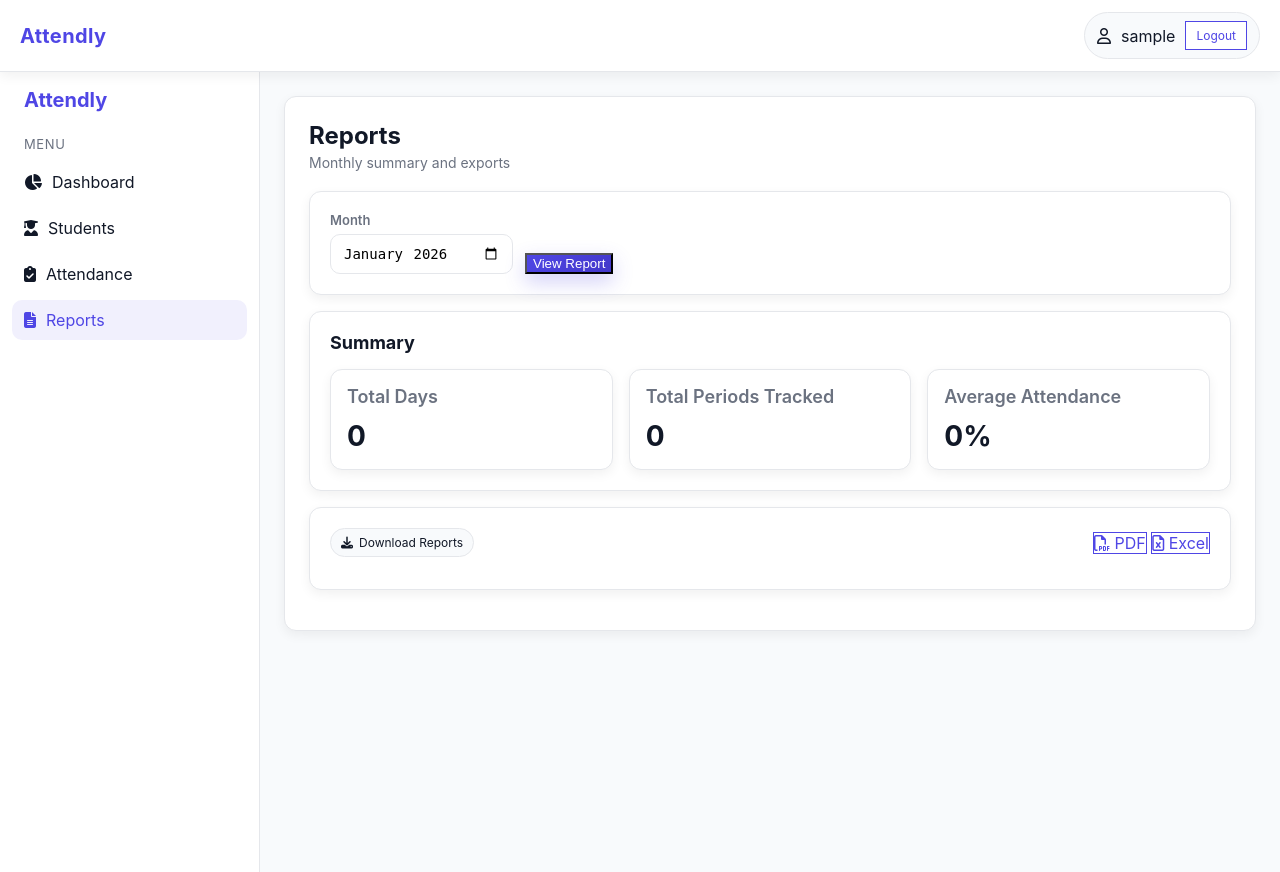
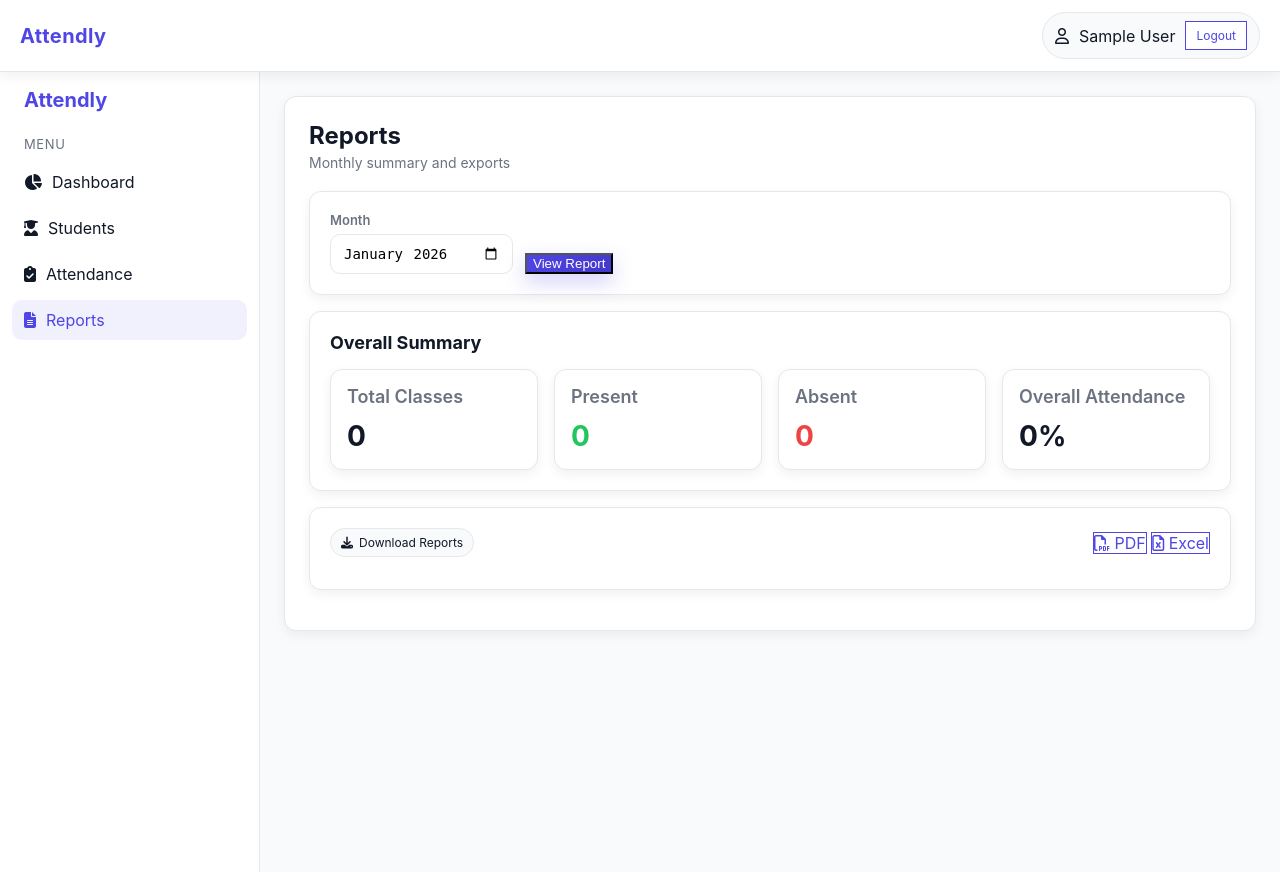
Before and after one commit to muthirevulatharun-netizen/attendance-tracker-16, a Flask app: page /reports in a window 1280 px wide. Run offline with Flask 3, Linux system fonts and the light colour scheme; the visitor is signed in with stand-in values (Sample User, id 1).

Commit message:
Updated files and added Procfile

```diff
--- a/app.py
+++ b/app.py
@@ -1,15 +1,114 @@
 from datetime import date, datetime, timedelta
-from flask import Flask, render_template, request, redirect, url_for, session, jsonify
+from flask import Flask, render_template, request, redirect, url_for, session, jsonify, flash
+from werkzeug.security import generate_password_hash, check_password_hash
 
 app = Flask(__name__)
 app.secret_key = "change-me"  # replace for production
 
-# In-memory demo data. Replace with a database later.
-students = [
-    {"id": 1, "name": "Ram", "roll_no": "101", "clazz": "CSE"},
-    {"id": 2, "name": "Sita", "roll_no": "102", "clazz": "ECE"},
-    {"id": 3, "name": "Aman", "roll_no": "103", "clazz": "ME"},
-]
+@app.context_processor
+def inject_admin_context():
+    """Make admin context available to all templates"""
+    try:
+        user_id = session.get("user_id")
+        is_admin_user = False
+        student_list = []
+        if user_id and user_id in users:
+            is_admin_user = users[user_id].get("role") == "admin"
+            student_list = [{"id": uid, "name": u["name"]} for uid, u in users.items() if u.get("role") == "student"]
+        return {
+            "is_admin": is_admin_user,
+            "student_users": student_list
+        }
+    except:
+        return {"is_admin": False, "student_users": []}
+
+# User database with user IDs and passwords
+# Format: {user_id: {"password_hash": str, "name": str, "role": str}}
+users = {
+    "admin": {
+        "password_hash": generate_password_hash("admin123"),
+        "name": "Administrator",
+        "role": "admin"
+    },
+    "24691A32R8": {
+        "password_hash": generate_password_hash("passwordr8"),
+        "name": "Surya Raju",
+        "role": "student"
+    },
+    "24691A32S8": {
+        "password_hash": generate_password_hash("passwords8"),
+        "name": "Tharun Reddy",
+        "role": "student"
+    },
+    "24691A32T7": {
+        "password_hash": generate_password_hash("passwordt7"),
+        "name": "Vamsi",
+        "role": "student"
+    }
+}
+
+# Students data per user_id
+# Format: {user_id: [list of students]}
+students_data = {
+    "24691A32R8": [
+        {"id": 1, "name": "Surya Raju", "roll_no": "24691A32R8", "clazz": "CSE"},
+    ],
+    "24691A32S8": [
+        {"id": 1, "name": "Tharun Reddy", "roll_no": "24691A32S8", "clazz": "CSE"},
+    ],
+    "24691A32T7": [
+        {"id": 1, "name": "Vamsi", "roll_no": "24691A32T7", "clazz": "CSE"},
+    ],
+}
+
+# Subject-wise attendance data per user_id
+# Format: {user_id: [{"subject": str, "present": int, "total": int}]}
+subject_attendance = {
+    "24691A32R8": [
+        {"subject": "Aptitude", "present": 3, "total": 3},
+        {"subject": "soft skills", "present": 1, "total": 1},
+        {"subject": "Discrete Mathematical Structures", "present": 8, "total": 8},
+        {"subject": "environmental science", "present": 4, "total": 6},
+        {"subject": "Introduction To Data Science", "present": 8, "total": 8},
+        {"subject": "Data Engineering", "present": 8, "total": 8},
+        {"subject": "Data Science Laboratory", "present": 12, "total": 12},
+        {"subject": "Data engineering laboratory", "present": 9, "total": 9},
+        {"subject": "NPTEL-1", "present": 6, "total": 6},
+        {"subject": "NPTEL-2", "present": 5, "total": 5},
+        {"subject": "Code Tantra", "present": 6, "total": 6},
+        {"subject": "devops", "present": 8, "total": 8},
+    ],
+    "24691A32S8": [
+        {"subject": "Aptitude", "present": 3, "total": 3},
+        {"subject": "soft skills", "present": 2, "total": 3},
+        {"subject": "Technical training", "present": 8, "total": 10},
+        {"subject": "Discrete Mathematical Structures", "present": 9, "total": 12},
+        {"subject": "environmental science", "present": 7, "total": 9},
+        {"subject": "DLCO", "present": 6, "total": 8},
+        {"subject": "Introduction To Data Science", "present": 9, "total": 13},
+        {"subject": "Data Engineering", "present": 9, "total": 13},
+        {"subject": "Data Science Laboratory", "present": 12, "total": 18},
+        {"subject": "Data engineering laboratory", "present": 9, "total": 15},
+        {"subject": "NPTEL-1", "present": 8, "total": 9},
+        {"subject": "NPTEL-2", "present": 7, "total": 10},
+        {"subject": "Code Tantra", "present": 8, "total": 8},
+        {"subject": "devops", "present": 8, "total": 13},
+    ],
+    "24691A32T7": [
+        {"subject": "Aptitude", "present": 2, "total": 3},
+        {"subject": "soft skills", "present": 1, "total": 1},
+        {"subject": "Discrete Mathematical Structures", "present": 7, "total": 8},
+        {"subject": "environmental science", "present": 4, "total": 6},
+        {"subject": "Introduction To Data Science", "present": 7, "total": 8},
+        {"subject": "Data Engineering", "present": 5, "total": 8},
+        {"subject": "Data Science Laboratory", "present": 9, "total": 12},
+        {"subject": "Data engineering laboratory", "present": 6, "total": 9},
+        {"subject": "NPTEL-1", "present": 3, "total": 6},
+        {"subject": "NPTEL-2", "present": 3, "total": 5},
+        {"subject": "Code Tantra", "present": 4, "total": 6},
+        {"subject": "devops", "present": 6, "total": 8},
+    ]
+}
 
 # Timetable derived from the provided weekly schedule.
 timetable = {
@@ -28,8 +127,6 @@ timetable = {
         {"period": 3, "subject": "TT", "room": "SRB221", "teacher": "Mrs. Anuradha Prudhivi"},
         {"period": 4, "subject": "23CSD603", "room": "SRB221", "teacher": ""},
         {"period": 5, "subject": "SRB219", "room": "SRB219", "teacher": "NBV / AA / RD"},
-        {"period": 6, "subject": "HA", "room": "", "teacher": ""},
-        {"period": 7, "subject": "HA", "room": "", "teacher": ""},
     ],
     "Wed": [
         {"period": 1, "subject": "23CSD204", "room": "SRB221", "teacher": ""},
@@ -46,8 +143,6 @@ timetable = {
         {"period": 3, "subject": "23MAT108", "room": "SRB221", "teacher": "Dr. Sangeetha Dawan"},
         {"period": 4, "subject": "23CSD106", "room": "SRB221", "teacher": "Dr. K. Nirmala Devi"},
         {"period": 5, "subject": "SS", "room": "SRB221", "teacher": "Dr. Anusha Bharath"},
-        {"period": 6, "subject": "HA", "room": "", "teacher": ""},
-        {"period": 7, "subject": "HA", "room": "", "teacher": ""},
     ],
     "Fri": [
         {"period": 1, "subject": "23MAT108", "room": "SRB221", "teacher": "Dr. Sangeetha Dawan"},
@@ -64,8 +159,6 @@ timetable = {
         {"period": 3, "subject": "23CSD106", "room": "SRB221", "teacher": "Dr. K. Nirmala Devi"},
         {"period": 4, "subject": "23CSD106", "room": "SRB221", "teacher": "Dr. K. Nirmala Devi"},
         {"period": 5, "subject": "23CSD106", "room": "SRB221", "teacher": "Dr. K. Nirmala Devi"},
-        {"period": 6, "subject": "HA", "room": "", "teacher": ""},
-        {"period": 7, "subject": "HA", "room": "", "teacher": ""},
     ],
 }
 
@@ -81,7 +174,7 @@ period_times = {
     7: "16:00 - 17:00",
 }
 
-# attendance_map[yyyy-mm-dd] = {period: "present"|"absent"}
+# attendance_map[user_id][yyyy-mm-dd] = {period: "present"|"absent"}
 attendance_map = {}
 
 
@@ -89,6 +182,27 @@ def require_login():
     if "user" not in session:
         return False
     return True
+
+def is_admin():
+    """Check if current user is admin"""
+    user_id = session.get("user_id")
+    if user_id and user_id in users:
+        return users[user_id].get("role") == "admin"
+    return False
+
+def get_target_user_id():
+    """Get the target user_id for data access (admin can select, others see their own)"""
+    if is_admin():
+        # Admin can view/edit any user's data via query parameter
+        target_id = request.args.get("user_id") or request.form.get("user_id")
+        if target_id and target_id in users:
+            return target_id
+        # If no specific user selected, return first student user
+        student_users = [uid for uid, u in users.items() if u.get("role") == "student"]
+        return student_users[0] if student_users else None
+    else:
+        # Regular users only see their own data
+        return session.get("user_id")
 
 
 @app.route("/")
@@ -101,15 +215,32 @@ def index():
 @app.route("/login", methods=["GET", "POST"])
 def login():
     if request.method == "POST":
-        username = request.form.get("email") or "User"
-        session["user"] = username
-        return redirect(url_for("dashboard"))
+        user_id = request.form.get("email", "").strip()
+        password = request.form.get("password", "")
+
+        # Check if user exists (admin can be lowercase, students are uppercase)
+        user = users.get(user_id) or users.get(user_id.upper())
+        if not user:
+            user_id = user_id.upper()
+            user = users.get(user_id)
+
+        if user and check_password_hash(user["password_hash"], password):
+            session["user"] = user["name"]
+            session["user_id"] = user_id if user_id in users else user_id.upper()
+            session["role"] = user.get("role", "student")
+            return redirect(url_for("dashboard"))
+        else:
+            flash("Invalid User ID or password. Please try again.", "error")
+            return render_template("login.html", error="Invalid credentials")
+
     return render_template("login.html")
 
 
 @app.route("/logout")
 def logout():
     session.pop("user", None)
+    session.pop("user_id", None)
+    session.pop("role", None)
     return redirect(url_for("login"))
 
 
@@ -117,29 +248,79 @@ def logout():
 def dashboard():
     if not require_login():
         return redirect(url_for("login"))
-    summary = _attendance_summary(date.today())
-    return render_template("dashboard.html", user=session.get("user"), summary=summary)
+    target_user_id = get_target_user_id()
+    if not target_user_id:
+        return redirect(url_for("login"))
+    summary = _attendance_summary(date.today(), target_user_id)
+
+    # Get overall statistics from subject attendance data
+    subjects_data = subject_attendance.get(target_user_id, [])
+    total_present_all = sum(s["present"] for s in subjects_data)
+    total_classes_all = sum(s["total"] for s in subjects_data)
+    overall_percentage = round((total_present_all / total_classes_all * 100), 2) if total_classes_all > 0 else 0
+    total_absent_all = total_classes_all - total_present_all
+
+    student_users = [{"id": uid, "name": u["name"]} for uid, u in users.items() if u.get("role") == "student"]
+    return render_template("dashboard.html",
+                         user=session.get("user"),
+                         summary=summary,
+                         total_present_all=total_present_all,
+                         total_classes_all=total_classes_all,
+                         total_absent_all=total_absent_all,
+                         overall_percentage=overall_percentage,
+                         is_admin=is_admin(),
+                         student_users=student_users,
+                         selected_user_id=target_user_id)
 
 
 @app.route("/students", methods=["GET", "POST"])
 def students_page():
     if not require_login():
         return redirect(url_for("login"))
+    target_user_id = get_target_user_id()
+    if not target_user_id:
+        return redirect(url_for("login"))
+
+    if target_user_id not in students_data:
+        students_data[target_user_id] = []
+
     if request.method == "POST":
+        # Admin can specify which user to add student for
+        if is_admin():
+            target_user_id = request.form.get("user_id") or target_user_id
+
         name = request.form.get("name")
         roll = request.form.get("roll_no")
         clazz = request.form.get("clazz")
         if name and roll and clazz:
-            new_id = max([s["id"] for s in students] + [0]) + 1
-            students.append({"id": new_id, "name": name, "roll_no": roll, "clazz": clazz})
-        return redirect(url_for("students_page"))
-    return render_template("students.html", user=session.get("user"), students=students)
+            if target_user_id not in students_data:
+                students_data[target_user_id] = []
+            user_students = students_data.get(target_user_id, [])
+            new_id = max([s["id"] for s in user_students] + [0]) + 1
+            students_data[target_user_id].append({"id": new_id, "name": name, "roll_no": roll, "clazz": clazz})
+        return redirect(url_for("students_page", user_id=target_user_id if is_admin() else None))
+
+    user_students = students_data.get(target_user_id, [])
+    student_users = [{"id": uid, "name": u["name"]} for uid, u in users.items() if u.get("role") == "student"]
+    return render_template("students.html",
+                         user=session.get("user"),
+                         students=user_students,
+                         is_admin=is_admin(),
+                         student_users=student_users,
+                         selected_user_id=target_user_id)
 
 
 @app.route("/attendance", methods=["GET", "POST"])
 def attendance():
     if not require_login():
         return redirect(url_for("login"))
+
+    target_user_id = get_target_user_id()
+    if not target_user_id:
+        return redirect(url_for("login"))
+
+    if target_user_id not in attendance_map:
+        attendance_map[target_user_id] = {}
 
     selected_date = request.args.get("date") or date.today().isoformat()
     weekday_key = _weekday_key(selected_date)
@@ -154,6 +335,10 @@ def attendance():
     ]
 
     if request.method == "POST":
+        # Admin can specify which user to update attendance for
+        if is_admin():
+            target_user_id = request.form.get("user_id") or target_user_id
+
         selected_date = request.form.get("date") or selected_date
         weekday_key = _weekday_key(selected_date)
         slots = timetable.get(weekday_key, [])
@@ -163,10 +348,16 @@ def attendance():
             state = raw if raw in ("present", "absent") else None
             if state:
                 status_map[slot["period"]] = state
-        attendance_map[selected_date] = status_map
-        return redirect(url_for("attendance", date=selected_date))
+        if target_user_id not in attendance_map:
+            attendance_map[target_user_id] = {}
+        attendance_map[target_user_id][selected_date] = status_map
+        redirect_url = url_for("attendance", date=selected_date)
+        if is_admin():
+            redirect_url += f"&user_id={target_user_id}"
+        return redirect(redirect_url)
 
-    existing = attendance_map.get(selected_date, {})
+    existing = attendance_map[target_user_id].get(selected_date, {})
+    student_users = [{"id": uid, "name": u["name"]} for uid, u in users.items() if u.get("role") == "student"]
     return render_template(
         "attendance.html",
         user=session.get("user"),
@@ -176,6 +367,9 @@ def attendance():
         existing=existing,
         period_times=period_times,
         tab_dates=tab_dates,
+        is_admin=is_admin(),
+        student_users=student_users,
+        selected_user_id=target_user_id,
     )
 
 
@@ -183,9 +377,30 @@ def attendance():
 def reports():
     if not require_login():
         return redirect(url_for("login"))
+    target_user_id = get_target_user_id()
+    if not target_user_id:
+        return redirect(url_for("login"))
     month = request.args.get("month") or date.today().strftime("%Y-%m")
-    summary = _monthly_summary(month)
-    return render_template("reports.html", user=session.get("user"), month=month, summary=summary)
+    summary = _monthly_summary(month, target_user_id)
+    # Get subject-wise attendance data
+    subjects_data = subject_attendance.get(target_user_id, [])
+    # Calculate overall statistics from subject data
+    total_present = sum(s["present"] for s in subjects_data)
+    total_classes = sum(s["total"] for s in subjects_data)
+    overall_percentage = round((total_present / total_classes * 100), 2) if total_classes > 0 else 0
+
+    student_users = [{"id": uid, "name": u["name"]} for uid, u in users.items() if u.get("role") == "student"]
+    return render_template("reports.html",
+                         user=session.get("user"),
+                         month=month,
+                         summary=summary,
+                         subjects_data=subjects_data,
+                         total_present=total_present,
+                         total_classes=total_classes,
+                         overall_percentage=overall_percentage,
+                         is_admin=is_admin(),
+                         student_users=student_users,
+                         selected_user_id=target_user_id)
 
 
 @app.route("/api/reports/export")
@@ -194,11 +409,12 @@ def export_report():
     return jsonify({"status": "not_implemented", "message": f"Export as {fmt} coming soon"})
 
 
-def _attendance_summary(target_date: date):
+def _attendance_summary(target_date: date, user_id: str):
     key = target_date.isoformat()
     weekday_key = _weekday_key(key)
     slots = timetable.get(weekday_key, [])
-    records = attendance_map.get(key, {})
+    user_attendance = attendance_map.get(user_id, {})
+    records = user_attendance.get(key, {})
     total = len(slots)
     present = list(records.values()).count("present")
     absent = list(records.values()).count("absent")
@@ -213,11 +429,12 @@ def _attendance_summary(target_date: date):
     }
 
 
-def _monthly_summary(month_str: str):
+def _monthly_summary(month_str: str, user_id: str):
     total_days = 0
     total_present = 0
     total_slots = 0
-    for key, records in attendance_map.items():
+    user_attendance = attendance_map.get(user_id, {})
+    for key, records in user_attendance.items():
         if key.startswith(month_str):
             weekday_key = _weekday_key(key)
             slots = timetable.get(weekday_key, [])
@@ -249,5 +466,10 @@ def _safe_date(date_str: str) -> date:
         return date.today()
 
 
+import os
+
 if __name__ == "__main__":
-    app.run(debug=True)
+    app.run(
+        host="0.0.0.0",
+        port=int(os.environ.get("PORT", 10000))
+    )
--- a/requirements.txt
+++ b/requirements.txt
@@ -1 +1,2 @@
-Flask>=2.3.0
+flask
+gunicorn
--- a/templates/layout.html
+++ b/templates/layout.html
@@ -14,11 +14,41 @@
     <div class="topbar">
       <div class="brand">Attendly</div>
       <div class="user-info">
+        {% if is_admin and student_users %}
+        <select id="userSelector" onchange="changeUser()" style="margin-right: 15px; padding: 6px 12px; border: 1px solid #ddd; border-radius: 4px; background: white; cursor: pointer;">
+          <option value="">Select User...</option>
+          {% for su in student_users %}
+          <option value="{{ su.id }}">{{ su.name }} ({{ su.id }})</option>
+          {% endfor %}
+        </select>
+        <span style="margin-right: 10px; color: #d32f2f; font-weight: bold;"><i class="fa-solid fa-shield-halved"></i> Admin</span>
+        {% endif %}
         <i class="fa-regular fa-user"></i>
         <span>{{ user or 'Guest' }}</span>
         <a class="btn-secondary btn-small" href="{{ url_for('logout') }}">Logout</a>
       </div>
     </div>
+    <script>
+      function changeUser() {
+        const select = document.getElementById('userSelector');
+        const userId = select.value;
+        if (userId) {
+          const currentUrl = window.location.href;
+          const url = new URL(currentUrl);
+          url.searchParams.set('user_id', userId);
+          window.location.href = url.toString();
+        }
+      }
+      // Set selected user in dropdown on page load
+      window.addEventListener('DOMContentLoaded', function() {
+        const urlParams = new URLSearchParams(window.location.search);
+        const selectedUserId = urlParams.get('user_id');
+        const select = document.getElementById('userSelector');
+        if (select && selectedUserId) {
+          select.value = selectedUserId;
+        }
+      });
+    </script>
     <div class="layout">
       <aside class="sidebar">
         <div class="logo">Attendly</div>
--- a/templates/reports.html
+++ b/templates/reports.html
@@ -16,22 +16,72 @@
   </form>
 </div>
 <div class="panel">
-  <h3>Summary</h3>
+  <h3>Overall Summary</h3>
   <div class="cards-grid" style="margin-top: 16px">
     <div class="card">
-      <h3>Total Days</h3>
-      <div class="stat">{{ summary.total_days }}</div>
+      <h3>Total Classes</h3>
+      <div class="stat">{{ total_classes }}</div>
     </div>
     <div class="card">
-      <h3>Total Periods Tracked</h3>
-      <div class="stat">{{ summary.total_slots }}</div>
+      <h3>Present</h3>
+      <div class="stat" style="color: var(--success)">{{ total_present }}</div>
     </div>
     <div class="card">
-      <h3>Average Attendance</h3>
-      <div class="stat">{{ summary.average_percent }}%</div>
+      <h3>Absent</h3>
+      <div class="stat" style="color: var(--danger)">{{ total_classes - total_present }}</div>
+    </div>
+    <div class="card">
+      <h3>Overall Attendance</h3>
+      <div class="stat">{{ overall_percentage }}%</div>
     </div>
   </div>
 </div>
+
+{% if subjects_data %}
+<div class="panel" style="margin-top: 20px">
+  <h3>Subject-wise Attendance</h3>
+  <div style="overflow-x: auto; margin-top: 16px">
+    <table class="table">
+      <thead>
+        <tr>
+          <th>Subject</th>
+          <th>Present</th>
+          <th>Total</th>
+          <th>Absent</th>
+          <th>Percentage</th>
+          <th>Status</th>
+        </tr>
+      </thead>
+      <tbody>
+        {% for subject in subjects_data %}
+        {% set absent = subject.total - subject.present %}
+        {% set percentage = (subject.present / subject.total * 100) | round(2) if subject.total > 0 else 0 %}
+        <tr>
+          <td><strong>{{ subject.subject }}</strong></td>
+          <td style="color: var(--success)">{{ subject.present }}</td>
+          <td>{{ subject.total }}</td>
+          <td style="color: var(--danger)">{{ absent }}</td>
+          <td>
+            <span style="font-weight: bold; {% if percentage >= 75 %}color: var(--success){% elif percentage >= 50 %}color: #ff9800{% else %}color: var(--danger){% endif %}">
+              {{ percentage }}%
+            </span>
+          </td>
+          <td>
+            {% if percentage >= 75 %}
+            <span class="chip" style="background: #e8f5e9; color: #2e7d32;"><i class="fa-solid fa-check-circle"></i> Good</span>
+            {% elif percentage >= 50 %}
+            <span class="chip" style="background: #fff3e0; color: #f57c00;"><i class="fa-solid fa-exclamation-circle"></i> Warning</span>
+            {% else %}
+            <span class="chip" style="background: #ffebee; color: #c62828;"><i class="fa-solid fa-times-circle"></i> Low</span>
+            {% endif %}
+          </td>
+        </tr>
+        {% endfor %}
+      </tbody>
+    </table>
+  </div>
+</div>
+{% endif %}
 <div class="panel">
   <div class="toolbar">
     <div class="chip"><i class="fa-solid fa-download"></i> Download Reports</div>
```
Also changed, not shown: templates/dashboard.html (+32 -3 lines), templates/login.html (+15 -6 lines), static/css/style.css (line endings or trailing spaces), static/js/app.js (line endings or trailing spaces), templates/attendance.html (line endings or trailing spaces), templates/students.html (line endings or trailing spaces), 1 other file.
